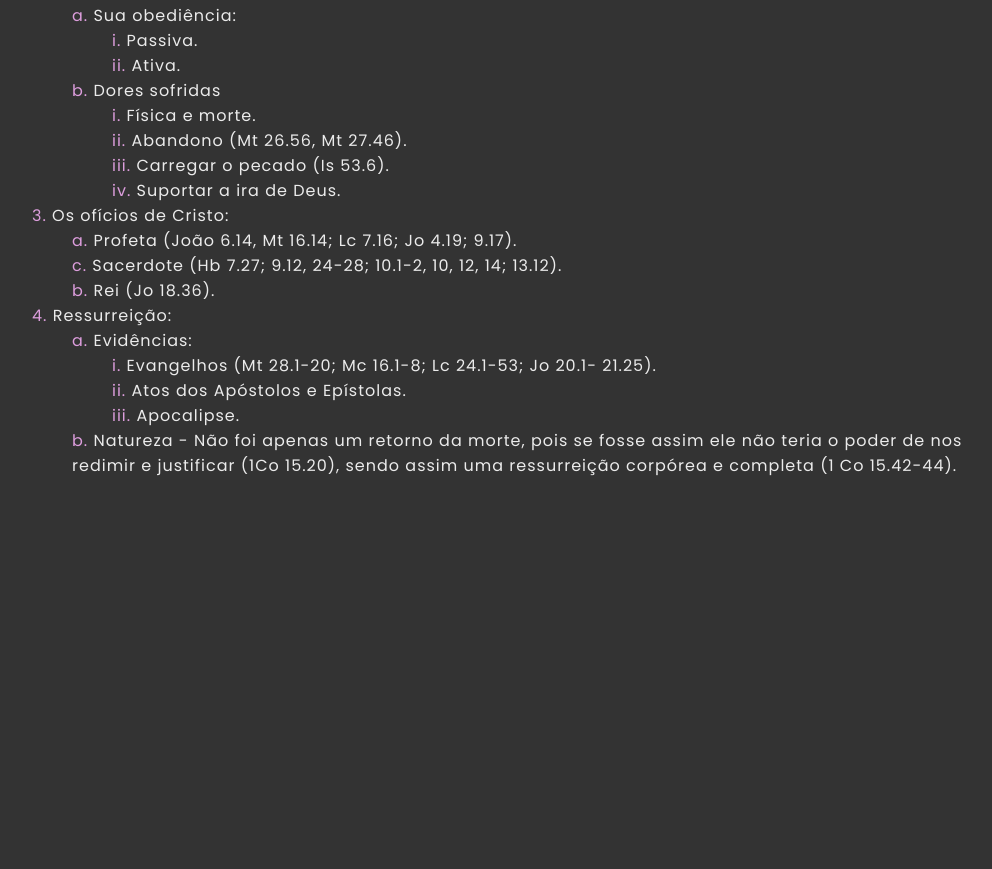
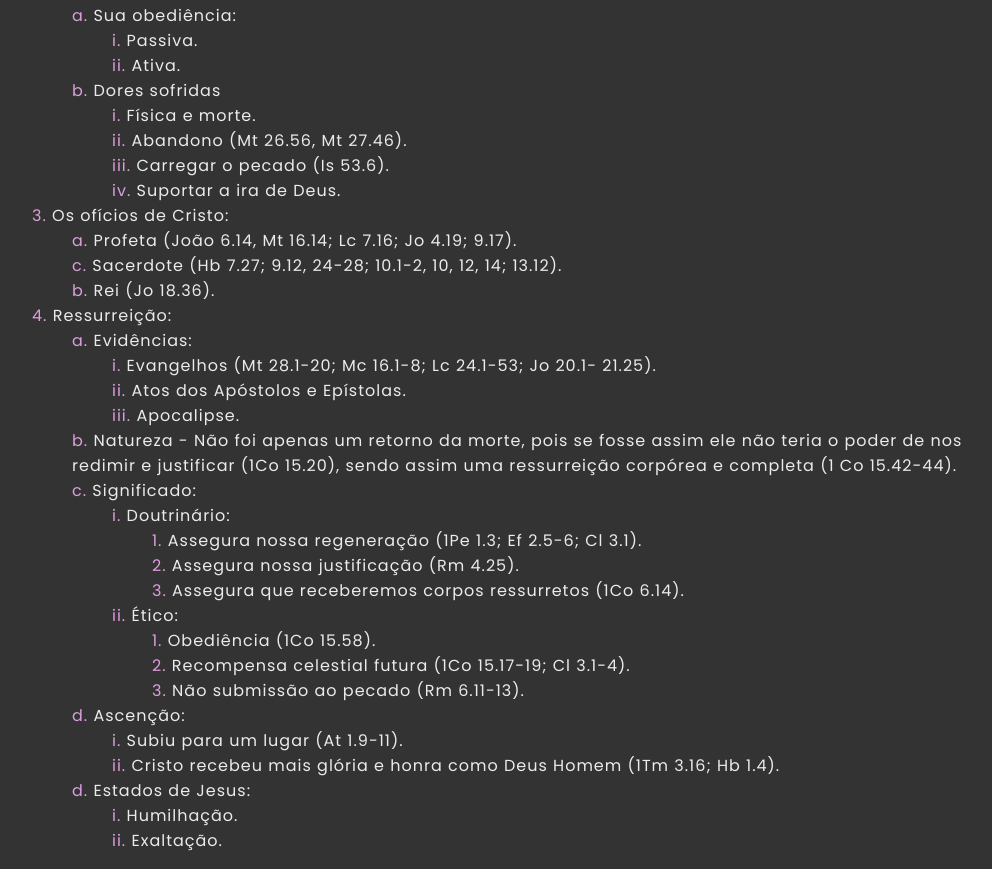
Before and after one commit to henrique2003/faith-declaration---Soteriologia, a plain HTML site: page index.html in a window 1280 px wide. Shown: the part 766-1635 px from the top of the page, without its empty margins (148-1140 px from the left). Before the commit the page ends 1260 px from the top, so only its background shows below. Drawn offline with Linux system fonts and the light colour scheme.

Commit message:
feat: last commit

```diff
--- a/index.html
+++ b/index.html
@@ -86,7 +86,7 @@
           <li><span>4.</span> Ressurreição:</li>
           <ul>
             <li>
-              <span>a.</span> Evidências:
+              <span>a. </span> Evidências:
               <ul>
                 <li>
                   <span>i.</span> Evangelhos (Mt 28.1-20; Mc 16.1-8; Lc 24.1-53;
@@ -97,11 +97,54 @@
               </ul>
             </li>
             <li>
-              <span>b.</span> Natureza - Não foi apenas um retorno da morte,
+              <span>b. </span> Natureza - Não foi apenas um retorno da morte,
               pois se fosse assim ele não teria o poder de nos redimir e
               justificar (1Co 15.20), sendo assim uma ressurreição corpórea e
               completa (1 Co 15.42-44).
             </li>
+            <li>
+              <span>c.</span> Significado:
+              <ul>
+                <li><span>i. </span> Doutrinário:</li>
+                <ul>
+                  <li>
+                    <span>1. </span> Assegura nossa regeneração (1Pe 1.3; Ef
+                    2.5-6; Cl 3.1).
+                  </li>
+                  <li>
+                    <span>2. </span> Assegura nossa justificação (Rm 4.25).
+                  </li>
+                  <li>
+                    <span>3. </span> Assegura que receberemos corpos ressurretos
+                    (1Co 6.14).
+                  </li>
+                </ul>
+                <li><span>ii. </span> Ético:</li>
+                <ul>
+                  <li><span>1. </span> Obediência (1Co 15.58).</li>
+                  <li>
+                    <span>2. </span> Recompensa celestial futura (1Co 15.17-19;
+                    Cl 3.1-4).
+                  </li>
+                  <li>
+                    <span>3. </span> Não submissão ao pecado (Rm 6.11-13).
+                  </li>
+                </ul>
+              </ul>
+            </li>
+            <li><span>d. </span> Ascenção:</li>
+            <ul>
+              <li><span>i. </span> Subiu para um lugar (At 1.9-11).</li>
+              <li>
+                <span>ii. </span> Cristo recebeu mais glória e honra como Deus
+                Homem (1Tm 3.16; Hb 1.4).
+              </li>
+            </ul>
+            <li><span>d. </span> Estados de Jesus:</li>
+            <ul>
+              <li><span>i. </span> Humilhação.</li>
+              <li><span>ii. </span> Exaltação.</li>
+            </ul>
           </ul>
         </ul>
       </div>
```
